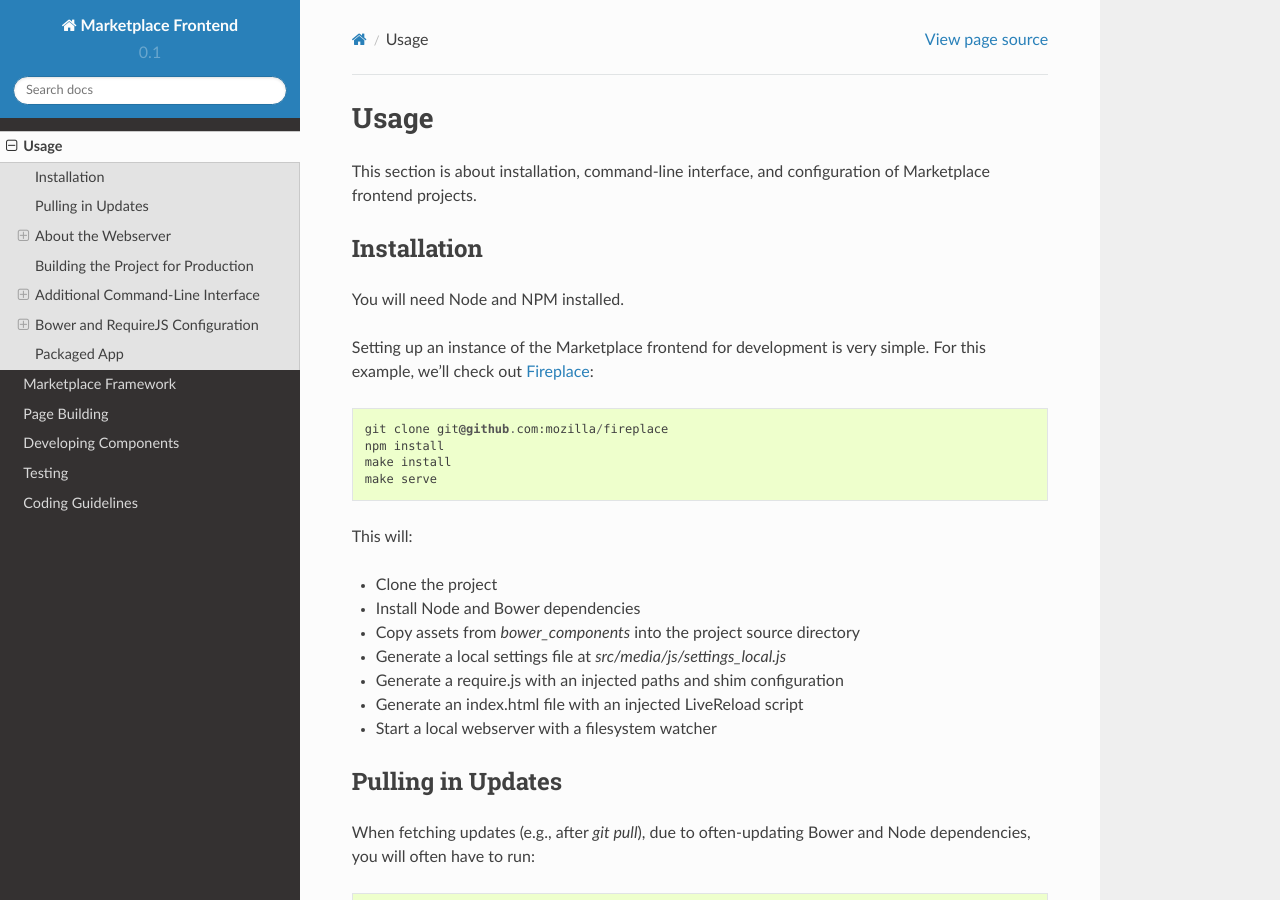
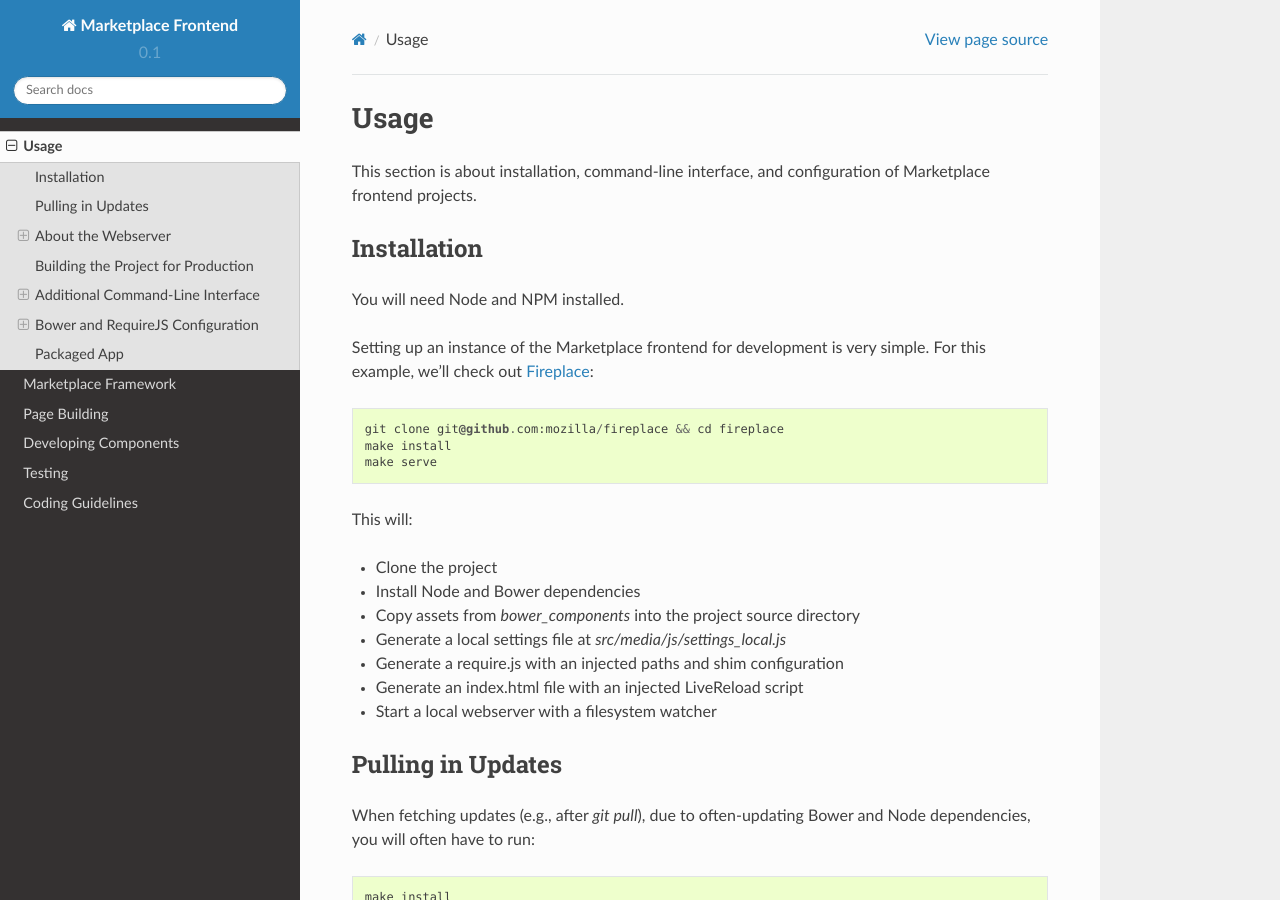
Before and after one commit to mozilla/marketplace-frontend-docs, a Sphinx documentation site: the page built from docs/topics/usage.rst, in a window 1280 px wide and 900 px high. Built offline with Sphinx 7.4.7 and the Read the Docs theme 2.0.0, drawn with Linux system fonts in a browser that asks for light colours; pages that are not in the unit, such as notebooks, are missing from menus.

Commit message:
update setup

```diff
--- a/docs/topics/usage.rst
+++ b/docs/topics/usage.rst
@@ -17,8 +17,7 @@
 simple. For this example, we'll check out
 `Fireplace <https://github.com/mozilla/fireplace>`_::
 
-    git clone git@github.com:mozilla/fireplace
-    npm install
+    git clone git@github.com:mozilla/fireplace && cd fireplace
     make install
     make serve
 
```
